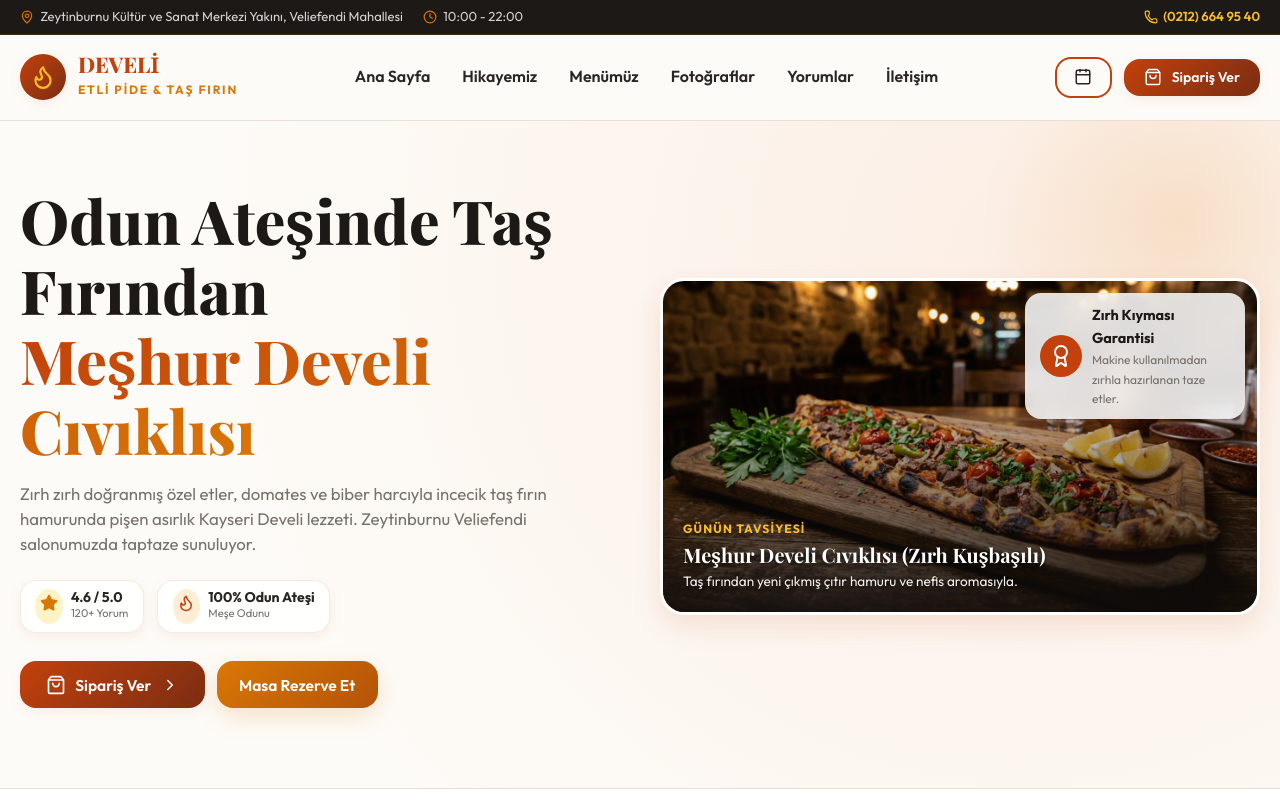
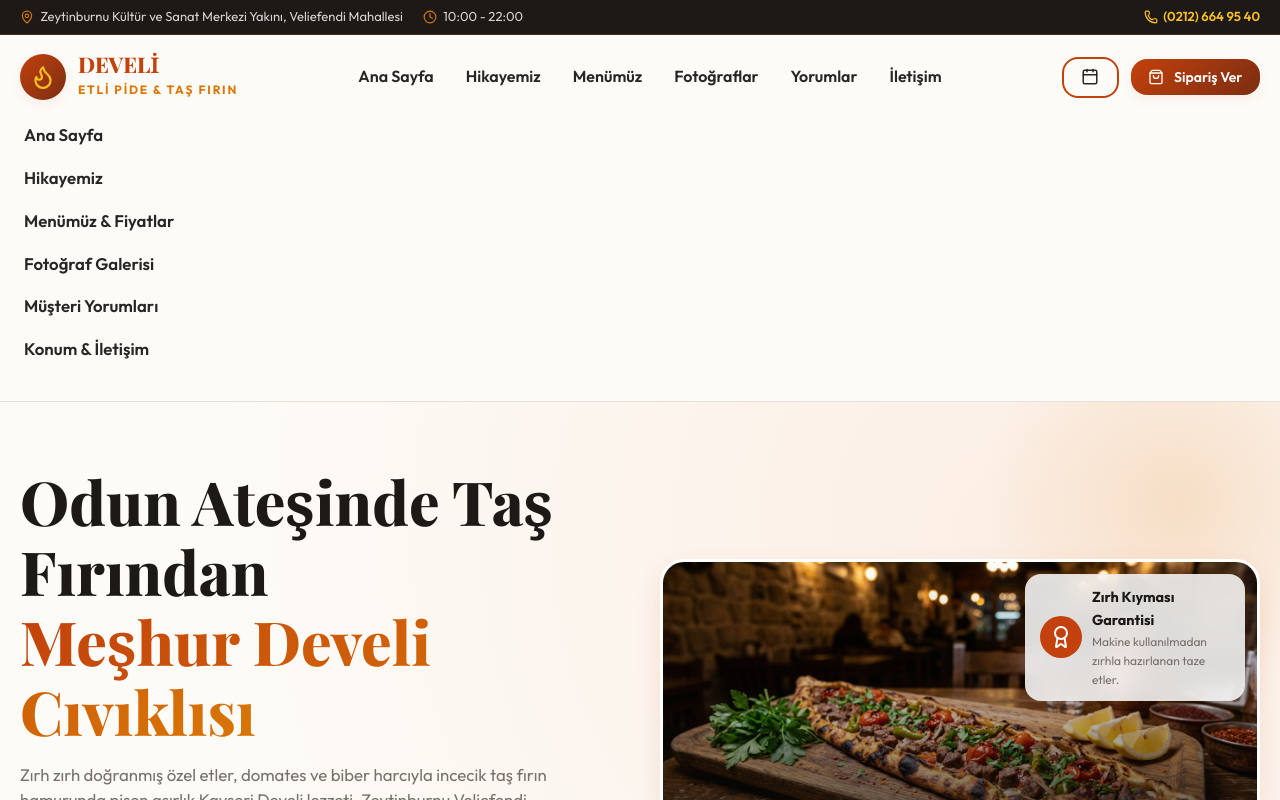
Before and after one commit to Azarm0/develi-etli-pide, a React (Vite) app: page / in a window 1280 px wide. Shown: the top 800 px of the page. Built offline with nearby package versions, Linux system fonts and the light colour scheme; a web font is replaced by a local one.

Commit message:
Enhancement: smooth hamburger menu slide animation, single-line Sipariş Ver button, and interactive Menüyü İncele CTA for empty cart modal

```diff
--- a/src/components/Navbar.jsx
+++ b/src/components/Navbar.jsx
@@ -127,22 +127,22 @@ export default function Navbar({ cartCount, onOpenOrderModal, onOpenReservationM
 
             <button
               onClick={onOpenOrderModal}
-              className="btn-primary"
-              style={{ padding: '0.6rem 1.25rem', fontSize: '0.875rem', position: 'relative' }}
+              className="btn-primary nav-order-btn"
+              style={{ padding: '0.55rem 1.1rem', fontSize: '0.875rem', position: 'relative', whiteSpace: 'nowrap' }}
             >
-              <ShoppingBag size={18} />
-              <span>Sipariş Ver</span>
+              <ShoppingBag size={16} />
+              <span style={{ whiteSpace: 'nowrap' }}>Sipariş Ver</span>
               {cartCount > 0 && (
                 <span style={{
                   position: 'absolute',
-                  top: '-6px',
-                  right: '-6px',
+                  top: '-5px',
+                  right: '-5px',
                   backgroundColor: 'var(--color-secondary)',
                   color: '#FFF',
-                  width: '20px',
-                  height: '20px',
+                  width: '18px',
+                  height: '18px',
                   borderRadius: '50%',
-                  fontSize: '0.75rem',
+                  fontSize: '0.7rem',
                   fontWeight: 700,
                   display: 'flex',
                   alignItems: 'center',
@@ -165,31 +165,29 @@ export default function Navbar({ cartCount, onOpenOrderModal, onOpenReservationM
                 justifyContent: 'center'
               }}
               className="mobile-toggle"
+              aria-label="Menüyü Aç/Kapat"
             >
-              {mobileMenuOpen ? <X size={26} /> : <Menu size={26} />}
+              {mobileMenuOpen ? <X size={24} /> : <Menu size={24} />}
             </button>
           </div>
         </div>
 
-        {/* Mobile Menu Drawer */}
-        {mobileMenuOpen && (
+        {/* Mobile Menu Drawer (Animated) */}
+        <div className={`mobile-menu-drawer ${mobileMenuOpen ? 'open' : ''}`}>
           <div style={{
-            background: 'var(--color-bg-card)',
-            borderTop: '1px solid var(--color-border)',
             padding: '1.25rem 1.5rem',
             display: 'flex',
             flexDirection: 'column',
-            gap: '1rem',
-            boxShadow: 'var(--shadow-lg)'
+            gap: '1rem'
           }}>
-            <a href="#hero" onClick={() => setMobileMenuOpen(false)} style={{ fontWeight: 600, fontSize: '1.1rem' }}>Ana Sayfa</a>
-            <a href="#heritage" onClick={() => setMobileMenuOpen(false)} style={{ fontWeight: 600, fontSize: '1.1rem' }}>Hikayemiz</a>
-            <a href="#menu" onClick={() => setMobileMenuOpen(false)} style={{ fontWeight: 600, fontSize: '1.1rem' }}>Menümüz & Fiyatlar</a>
-            <a href="#gallery" onClick={() => setMobileMenuOpen(false)} style={{ fontWeight: 600, fontSize: '1.1rem' }}>Fotoğraf Galerisi</a>
-            <a href="#reviews" onClick={() => setMobileMenuOpen(false)} style={{ fontWeight: 600, fontSize: '1.1rem' }}>Müşteri Yorumları</a>
-            <a href="#location" onClick={() => setMobileMenuOpen(false)} style={{ fontWeight: 600, fontSize: '1.1rem' }}>Konum & İletişim</a>
+            <a href="#hero" onClick={() => setMobileMenuOpen(false)} style={{ fontWeight: 600, fontSize: '1.05rem' }}>Ana Sayfa</a>
+            <a href="#heritage" onClick={() => setMobileMenuOpen(false)} style={{ fontWeight: 600, fontSize: '1.05rem' }}>Hikayemiz</a>
+            <a href="#menu" onClick={() => setMobileMenuOpen(false)} style={{ fontWeight: 600, fontSize: '1.05rem' }}>Menümüz & Fiyatlar</a>
+            <a href="#gallery" onClick={() => setMobileMenuOpen(false)} style={{ fontWeight: 600, fontSize: '1.05rem' }}>Fotoğraf Galerisi</a>
+            <a href="#reviews" onClick={() => setMobileMenuOpen(false)} style={{ fontWeight: 600, fontSize: '1.05rem' }}>Müşteri Yorumları</a>
+            <a href="#location" onClick={() => setMobileMenuOpen(false)} style={{ fontWeight: 600, fontSize: '1.05rem' }}>Konum & İletişim</a>
           </div>
-        )}
+        </div>
       </nav>
 
       <style>{`
--- a/src/components/OrderModal.jsx
+++ b/src/components/OrderModal.jsx
@@ -1,5 +1,5 @@
 import React, { useState } from 'react';
-import { X, Trash2, Plus, Minus, Send, ShoppingBag, MapPin, Phone } from 'lucide-react';
+import { X, Trash2, Plus, Minus, Send, ShoppingBag, MapPin, Phone, UtensilsCrossed } from 'lucide-react';
 import { restaurantInfo } from '../data/restaurantData';
 
 export default function OrderModal({ isOpen, onClose, cartItems, onUpdateQuantity, onRemoveItem, onClearCart }) {
@@ -87,10 +87,25 @@ export default function OrderModal({ isOpen, onClose, cartItems, onUpdateQuantit
         <div style={{ padding: '1.5rem', overflowY: 'auto', flex: 1 }}>
 
           {cartItems.length === 0 ? (
-            <div style={{ textAlign: 'center', padding: '3rem 1rem', color: 'var(--color-text-muted)' }}>
+            <div style={{ textAlign: 'center', padding: '3rem 1rem', color: 'var(--color-text-muted)', display: 'flex', flexDirection: 'column', alignItems: 'center' }}>
               <ShoppingBag size={48} color="var(--color-border)" style={{ marginBottom: '1rem' }} />
-              <h4 style={{ fontSize: '1.1rem', marginBottom: '0.5rem', color: 'var(--pr-stone-800)' }}>Sipariş Sepetiniz Boş</h4>
-              <p style={{ fontSize: '0.9rem' }}>Menümüzden dilediğiniz pideleri siparişinize ekleyerek doğrudan WhatsApp üzerinden gönderebilirsiniz.</p>
+              <h4 style={{ fontSize: '1.15rem', marginBottom: '0.5rem', color: 'var(--pr-stone-800)', fontWeight: 700 }}>Sepetiniz Henüz Boş</h4>
+              <p style={{ fontSize: '0.9rem', maxWidth: '360px', lineHeight: 1.5, marginBottom: '1.25rem' }}>
+                Leziz pidelerimizi ve özel tatlarımızı inceleyip sepetinize ekleyerek doğrudan WhatsApp üzerinden sipariş gönderebilirsiniz.
+              </p>
+              <button
+                onClick={() => {
+                  onClose();
+                  setTimeout(() => {
+                    document.getElementById('menu')?.scrollIntoView({ behavior: 'smooth' });
+                  }, 120);
+                }}
+                className="btn-primary"
+                style={{ padding: '0.75rem 1.5rem', fontSize: '0.95rem' }}
+              >
+                <UtensilsCrossed size={18} />
+                Menüyü İncele & Lezzet Ekle
+              </button>
             </div>
           ) : (
             <div>
--- a/src/index.css
+++ b/src/index.css
@@ -331,7 +331,40 @@ button {
     height: 140px !important;
   }
 
-  .mobile-reservation-btn {
-    display: none !important;
+/* Mobile Menu Dropdown Animation */
+.mobile-menu-drawer {
+  overflow: hidden;
+  max-height: 0;
+  opacity: 0;
+  transform: translateY(-12px);
+  transition: max-height 0.35s cubic-bezier(0.4, 0, 0.2, 1), opacity 0.3s ease, transform 0.3s ease;
+  background: var(--color-bg-card);
+  border-top: 1px solid var(--color-border);
+}
+
+.mobile-menu-drawer.open {
+  max-height: 420px;
+  opacity: 1;
+  transform: translateY(0);
+  box-shadow: 0 16px 32px rgba(28, 25, 23, 0.12);
+}
+
+.mobile-toggle {
+  transition: transform 0.25s ease;
+}
+.mobile-toggle:active {
+  transform: scale(0.9);
+}
+
+/* Compact Nav Order Button styling */
+.nav-order-btn {
+  white-space: nowrap !important;
+}
+
+@media (max-width: 768px) {
+  .nav-order-btn {
+    padding: 0.45rem 0.75rem !important;
+    font-size: 0.8125rem !important;
+    gap: 0.35rem !important;
   }
 }
```
